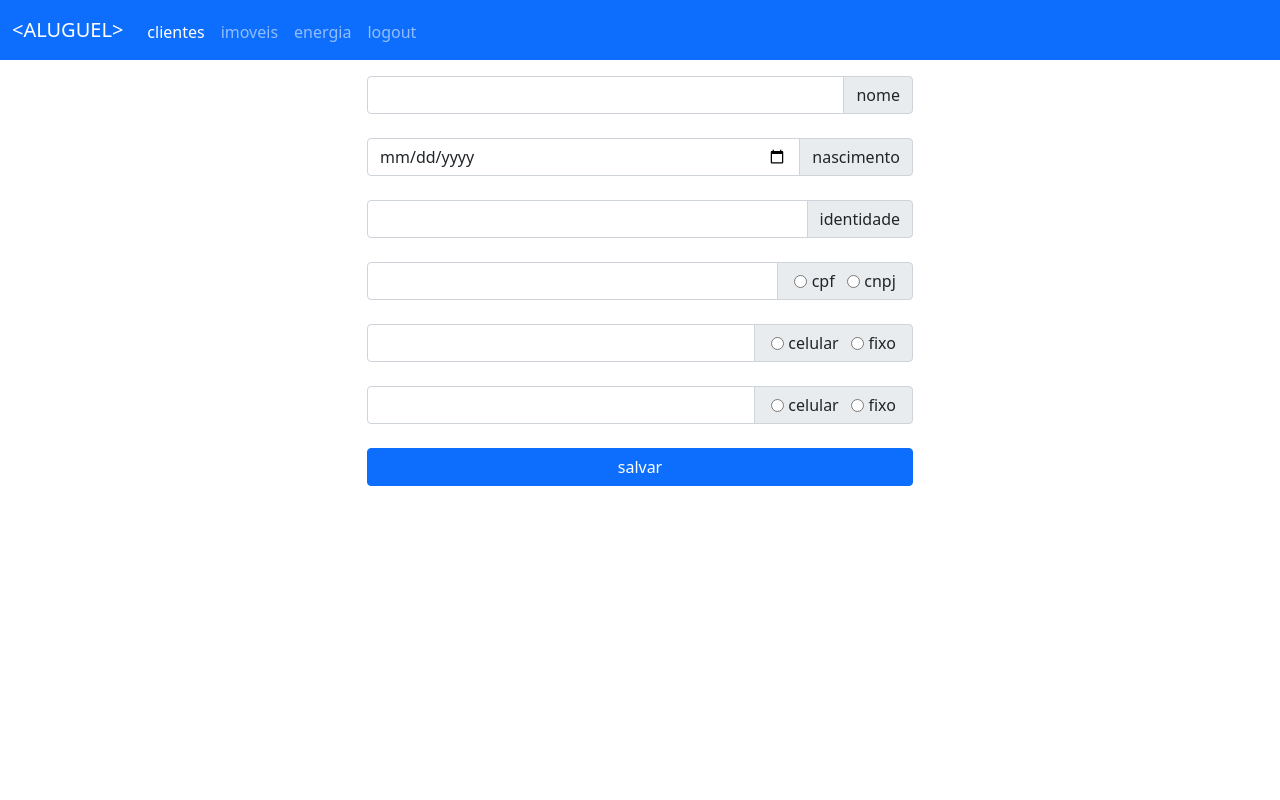
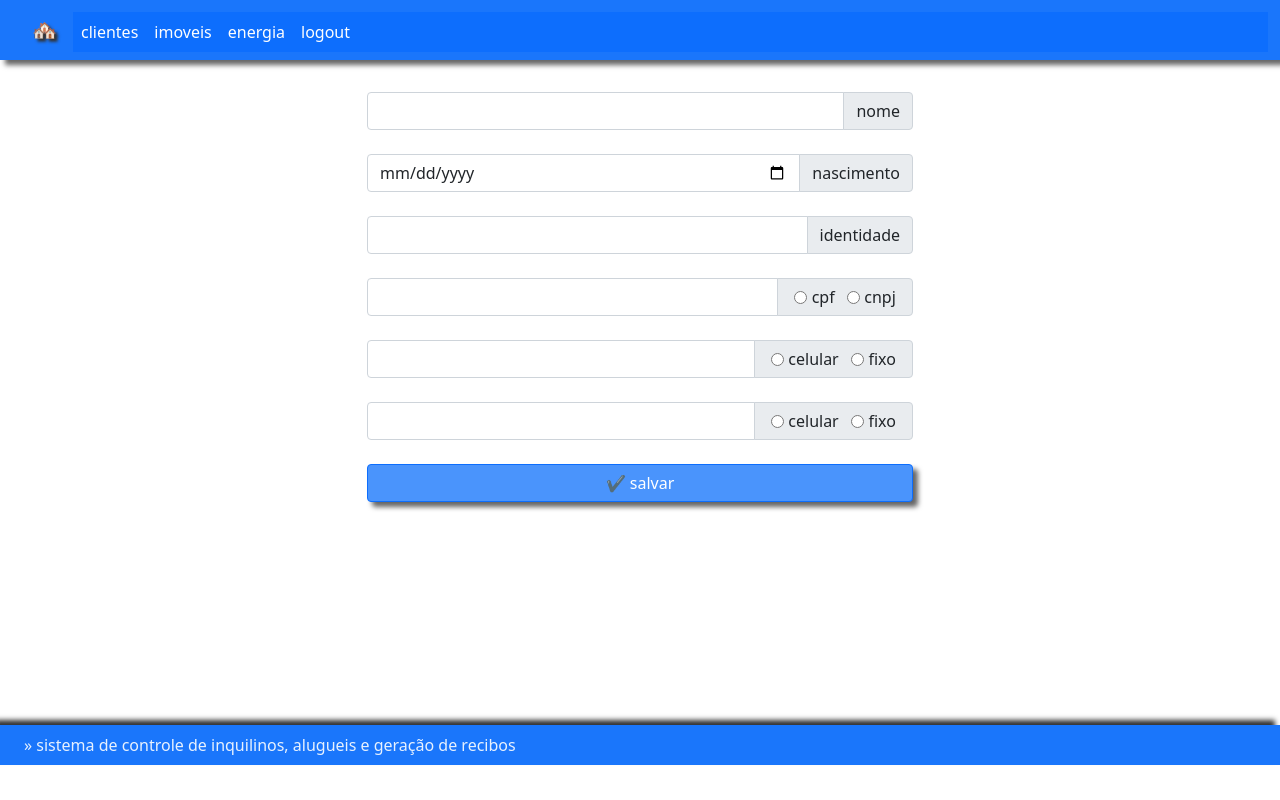
Before and after one commit to rcaliman/aluguel, a Flask app: page /editarcliente?id=00 in a window 1280 px wide. Run offline with Flask 2, Linux system fonts and the light colour scheme; the visitor is signed in with stand-in values (Sample User, id 1); some libraries are stand-ins or nearby versions.

Commit message:
melhorias visuais

```diff
--- a/static/css/style.css
+++ b/static/css/style.css
@@ -1,16 +1,112 @@
+html{
+  min-height: 100%;
+}
 .btn-danger { width:100% }
 .btn-primary { width:100% }
 .collapse { background:#fcb0b0; }
 .collapsed { background:#fcb0b0; }
 .fonteclara { color: #e7f1fe;}
 .small {font-size: 0.75rem}table a{text-decoration: none;}
-.table-hover tr:hover{background-color: #ffe9e9;}
+.table-hover tr:hover{background-color: #e9f0ff;}
 .pointer {cursor: pointer;}
 hr {
     border-top: 2px dashed #000000;
-  }
+}
 .energia td {text-align:end;}
-th {text-align:center;}
+th {
+  text-align:center;
+  color: #1a76fb;
+}
+.energia tr:last-child{
+  color: #ff4747;
+}
 label{
         cursor: pointer;
 }
+
+.navegacao {
+  background-color: #1a76fb;
+  box-shadow: 5px 5px 5px #666666;
+}
+.nav-link{
+  color: #fefefe;
+}
+.nav-link:hover{
+  text-decoration: underline;
+  color: #fefefe;
+}
+.navbar-brand{
+  color: #fefefe;
+}
+.navbar-brand{
+  padding-left: 1em;
+  text-shadow: 3px 3px 3px #333333;
+}
+.login{
+  background: #1a76fb;
+  box-shadow: 5px 5px 5px #666666;
+}
+.botao-login{
+  padding-top: 0px;
+  background-color: #1a76fb;;
+  margin-bottom: 10px;
+  font-weight: bold;
+  color: #fefefe;
+}
+.input-login{
+  box-shadow: 5px 5px 5px #444444;
+  border-radius: 0%;
+  border-style: hidden;
+}
+button > em{
+  font-style: normal;
+  text-shadow: 5px 5px 5px #333333;
+}
+.primeira-linha{
+  background-color:#d3e4fd;
+}
+th > a:after{
+  content: ' 🢓'
+}
+.botao-grande{
+  box-shadow: 5px 5px 5px #666666;
+  margin-bottom: 7px;
+  background-color: #4a94fc;
+}
+.botao-pequeno{
+  background-color: #4a94fc;
+}
+.botao-apagar{
+  box-shadow: 5px 5px 5px #666666;
+  margin-bottom: 7px;
+  background-color: #ff4747;
+}
+.conteudo-pagina{
+  position: relative;
+  min-height: 79.1vh;
+}
+.logado{
+  padding: 10em;
+}
+div > h1{
+  font-weight: bold;
+  color: #1a76fb;
+}
+td > label{
+  text-decoration: underline;
+}
+.rodape{
+  margin-top: 1em;
+  background-color: #1a76fb;
+  bottom: 0;
+  width: 100%;
+  height: 2.5rem;            /* Footer height */
+  box-shadow: -5px -5px 5px #333333;
+}
+.formulario{
+  padding-top: 1em;
+}
+.rodape > .fonteclara{
+  padding-top:0.5em;
+  padding-left:1.5em;
+}
--- a/templates/base.html
+++ b/templates/base.html
@@ -1,11 +1,14 @@
 <!doctype html>
-<html>
+<html lang='pt-br'>
 
 <head>
-    <meta charset="iso-8859-1" />
+    <meta charset="UTF-8" />
+    <link href='https://meyerweb.com/eric/tools/css/reset/reset.css' rel='stylesheet'>
     <link href="https://cdn.jsdelivr.net/npm/bootstrap@5.0.1/dist/css/bootstrap.min.css" rel="stylesheet"
         integrity="sha384-+0n0xVW2eSR5OomGNYDnhzAbDsOXxcvSN1TPprVMTNDbiYZCxYbOOl7+AMvyTG2x" crossorigin="anonymous">
+
     <link href="static/css/style.css" rel="stylesheet">
+
     <script src="https://cdn.jsdelivr.net/npm/bootstrap@5.0.1/dist/js/bootstrap.bundle.min.js"
         integrity="sha384-gtEjrD/SeCtmISkJkNUaaKMoLD0//ElJ19smozuHV6z3Iehds+3Ulb9Bn9Plx0x4"
         crossorigin="anonymous"></script>
@@ -16,9 +19,9 @@
 
 <body>
     {% if not dados_recibos %}
-    <nav class="navbar navbar-expand-sm navbar-dark bg-primary">
+    <nav class="navbar navbar-expand-sm navegacao">
         <div class="container-fluid">
-            <a class="navbar-brand" href="/">&lt;ALUGUEL&gt;</a>
+            <a class="navbar-brand" href="/">🏘️</a>
             <button class="navbar-toggler bg-primary" type="button" data-bs-toggle="collapse"
                 data-bs-target="#navbarSupportedContent" aria-controls="navbarSupportedContent" aria-expanded="false"
                 aria-label="Toggle navigation">
@@ -28,7 +31,7 @@
 
 
 
-                <ul class="navbar-nav me-auto mb-2 mb-lg-0 bg-primary">
+                <ul class="navbar-nav me-auto mb-2 mb-lg-0">
 
                     {% if session['usuario'] %}
                     <li class="nav-item">
@@ -64,6 +67,3 @@
     {% block body %}
 
     {% endblock %}
-</body>
-
-</html>
--- a/templates/form_clientes.html
+++ b/templates/form_clientes.html
@@ -1,10 +1,10 @@
 {% extends 'base.html' %}
 
 {% block body %}
-<div class='container mt-3'>
+<div class='container mt-3 conteudo-pagina'>
     <div class='row justify-content-center'>
         <div class='col-6 primary'>
-            <form class="row gy-2 gx-3 align-items-center" method='post' action='/clientes'>
+            <form class="row gy-2 gx-3 align-items-center formulario" method='post' action='/clientes'>
                 {% if cliente == '00' %}
                 <div class="input-group mb-3">
                     <input type="text" name='nome' class="form-control" id="nome" required>
@@ -89,8 +89,8 @@
                 </div>
                 {% endif %}
                 <div>
-                    <button type="submit" class="btn btn-primary">
-                        salvar
+                    <button type="submit" class="btn btn-primary botao-grande">
+                        ✔ salvar
                     </button>
                 </div>
                 {% if cliente != '00' %}
@@ -106,8 +106,8 @@
                         <div id="flush-collapseOne" class="accordion-collapse collapse"
                             aria-labelledby="flush-headingOne" data-bs-parent="#accordionFlushExample">
                             <div class="accordion-body fonteclara">
-                                <button type='submit' class='btn-xs btn-danger' name='apagar' value='True'>
-                                    apagar
+                                <button type='submit' class='btn-xs btn-danger botao-apagar' name='apagar' value='True'>
+                                    ✗ apagar
                                 </button>
                             </div>
                         </div>
@@ -118,5 +118,5 @@
         </div>
     </div>
 </div>
-<footer class='mt-5'></footer>
+{% include('rodape.html') %}
 {% endblock %}
--- /dev/null
+++ b/templates/rodape.html
@@ -0,0 +1,6 @@
+<footer>
+    <div class='rodape'><p class='fonteclara'>» sistema de controle de inquilinos, alugueis e geração de recibos</p></div>
+</footer>
+</body>
+
+</html>
--- a/utilitarios.py
+++ b/utilitarios.py
@@ -26,7 +26,7 @@ class MinhaUrl:
 def input_ano():
     data = datetime.datetime.now()
     ano = data.year
-    input = f""" <select name='ano' class="form-select" aria-label="Default select example">
+    input = f""" <select name='ano' class="form-select">
                     <option value="{ano-1}">{ano-1}</option>
                     <option selected value="{ano}">{ano}</option>
                     <option value="{ano+1}">{ano+1}</option>
```
Also changed, not shown: templates/clientes.html (+4 -3 lines), templates/energia.html (+14 -14 lines), templates/form_energia.html (+10 -8 lines), templates/form_imoveis.html (+7 -7 lines), templates/imoveis.html (+14 -16 lines), templates/inicio.html (+7 -7 lines), templates/login.html (+4 -4 lines).
